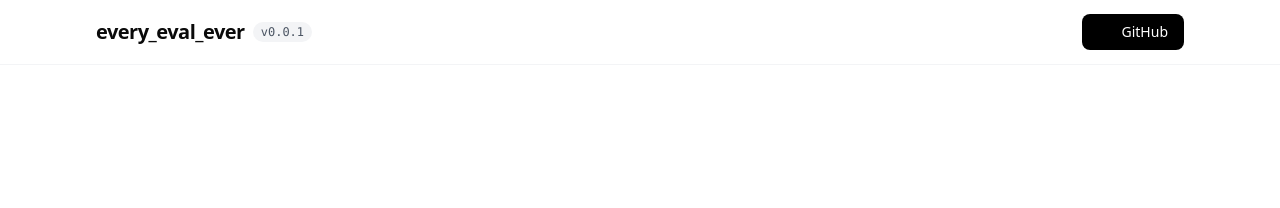
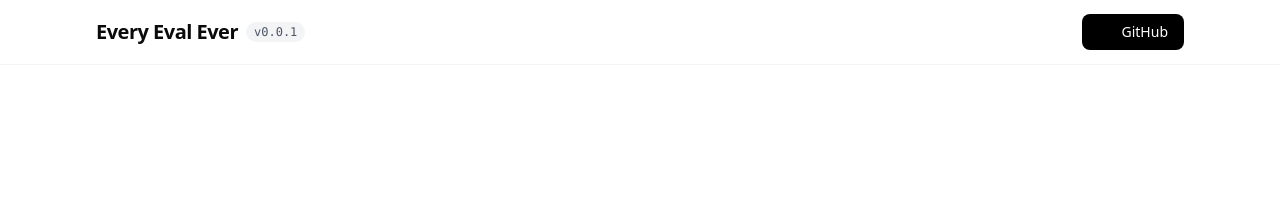
Before and after one commit to evaleval/evaleval.github.io, a Jekyll site: the page built from _projects/every_eval_ever.md, in a window 1280 px wide. Shown: the top 208 px of the page. Built offline with Jekyll 4.4.1, drawn with Linux system fonts in a browser that asks for light colours; nearby versions of some CDN libraries.

```diff
--- a/_layouts/every_eval_ever.html
+++ b/_layouts/every_eval_ever.html
@@ -52,7 +52,7 @@
         <div class="max-w-6xl mx-auto px-4 sm:px-6 lg:px-8">
             <div class="flex justify-between items-center h-16">
                 <div class="flex items-center gap-2">
-                    <span class="font-bold text-xl tracking-tight">every_eval_ever</span>
+                    <span class="font-bold text-xl tracking-tight">Every Eval Ever</span>
                     <span class="px-2 py-0.5 rounded-full bg-gray-100 text-xs font-mono text-gray-600">v0.0.1</span>
                 </div>
                 <div class="flex items-center gap-6">
```
